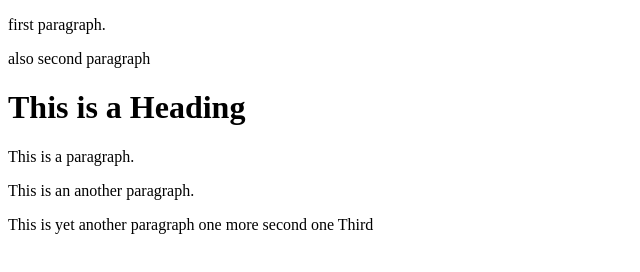
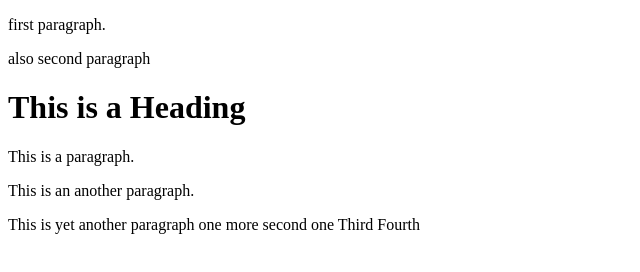
Before and after one commit to manujuyal/learning-git, a plain HTML site: page index.html in a window 1280 px wide. Shown: the full height of the page, 0-640 px from the left. Drawn offline with Linux system fonts and the light colour scheme.

Commit message:
Update index.html

```diff
--- a/index.html
+++ b/index.html
@@ -13,5 +13,6 @@
 one more
 second one
 Third
+Fourth
 </body>
 </html>
```
